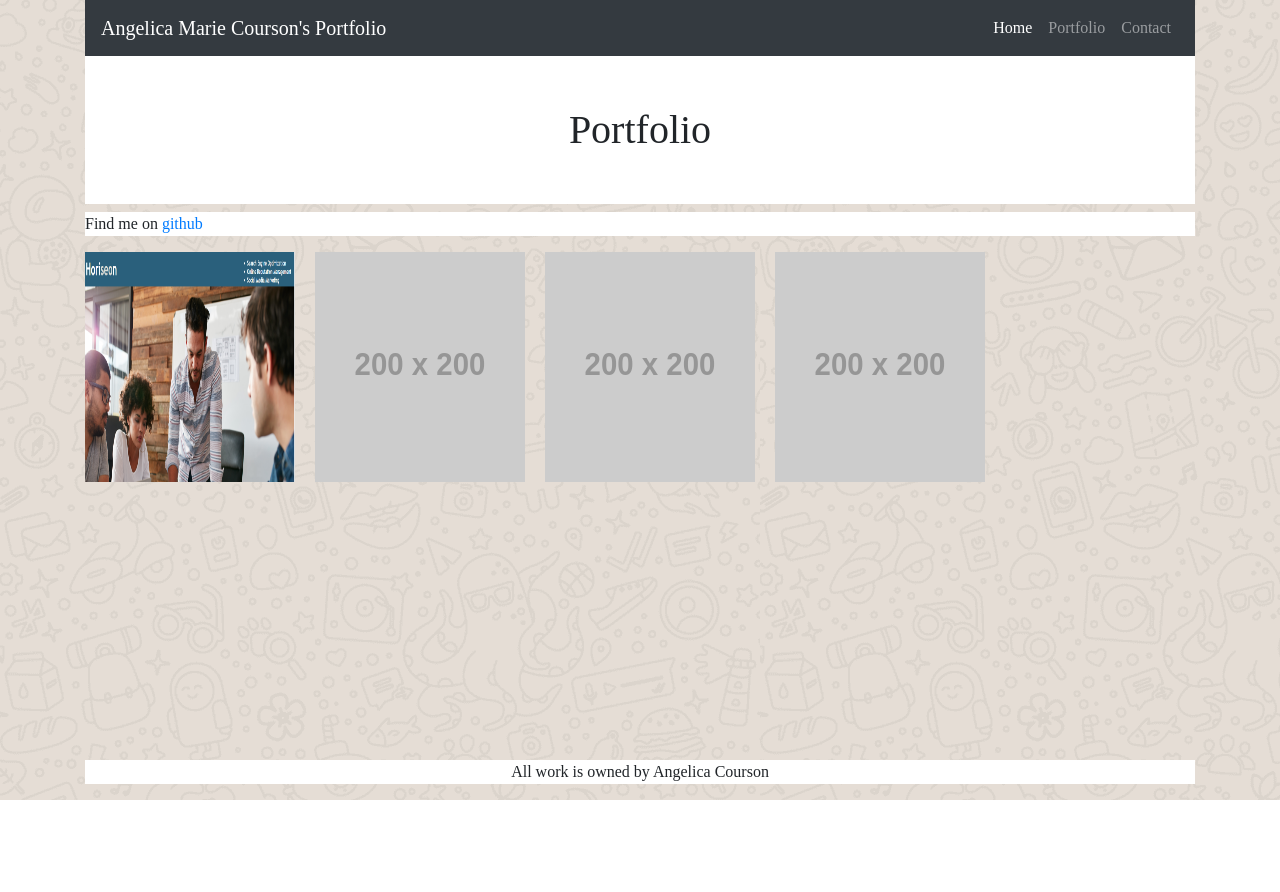
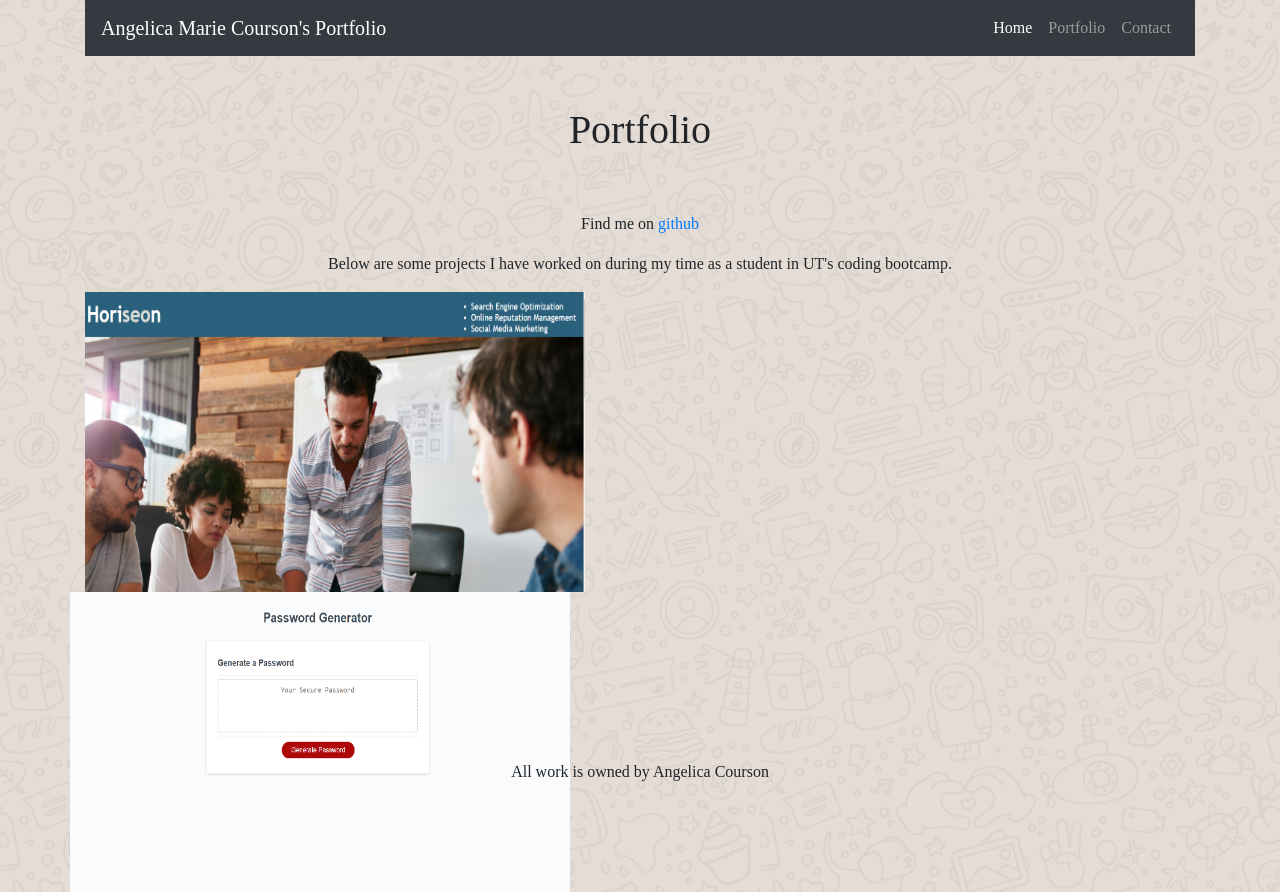
Before and after one commit to amcourson/Homework-2-Repo, a plain HTML site: page portfolio.html in a window 1280 px wide. Before the commit the page ends 800 px from the top, so only its background shows below. Drawn offline with nearby package versions, Linux system fonts and the light colour scheme; placeholder pictures from the web are drawn by us.

Commit message:
adding links to websites

```diff
--- a/portfolio.html
+++ b/portfolio.html
@@ -49,19 +49,27 @@
           </nav>
           <style>
             h1 {text-align: center;}
+            p {text-align: center;}
 
         </style>
         <h1>Portfolio</h1>
         <p>Find me on <a href="https://github.com/amcourson?tab=repositories" >github </a></p>
+        <p>Below are some projects I have worked on during my time as a student in UT's coding bootcamp.</p>
         <div class="container">
           <div class="row">
-            <div class="col-lrg-6">
+            <div class="col-med-2">
           <a href="https://amcourson.github.io/Homework-1-Repo/">
-            <img src="./assets/website1.png" alt="website1" id="bio-image"  >
+            <img src="./assets/website1.png" alt="website1" id="website1"  >
           </a>
-          <img src="http://placehold.it/200x200" alt="Your Image" id="bio-image"  >
-         <img src="http://placehold.it/200x200" alt="Your Image" id="bio-image"  >
-         <img src="http://placehold.it/200x200" alt="Your Image" id="bio-image"  >
+          <div class="row">
+          <div class="col-med-2">
+            <a href="https://amcourson.github.io/Homework-3-Repo/">
+              <img src="./assets/website3.png" alt="website1" id="website3"  >
+            </a>
+           </div>
+          </div>
+
+
         </div>
         </div>
         </div>
--- a/style.css
+++ b/style.css
@@ -16,22 +16,33 @@ h1,h2 {
     font-family: 'Merriweather', serif;
     padding-top: 50px;
     padding-bottom: 50px;
-    background-color:white;
+    background-color:none;
     text-align: center;
 }
 
 p{
     font-family: 'Merriweather', serif;
-    background-color: white;
+    background-color:none;
 }
 
 .col-lrg-8 {
-    background-color: white;
+    background-color:none;
 }
 
 .navbar{
     font-family: 'Merriweather', serif;
 }
+
+#website1{
+width: 500px;
+height: 300px;
+align-items: center;
+}
+#website3{
+width: 500px;
+ height: 300px;
+content: center;
+    }
 
 footer {
     position:absolute;
```
Also changed, not shown: contact.html (+4 -15 lines), index.html (+1 -2 lines), assets/website3.png (added).
